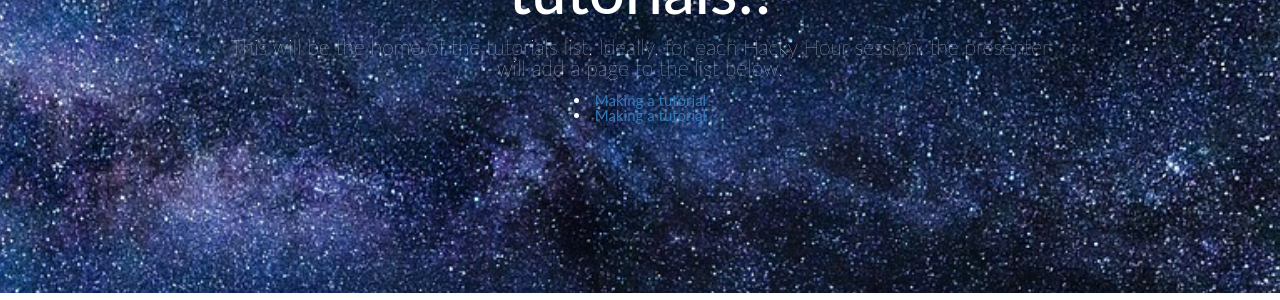
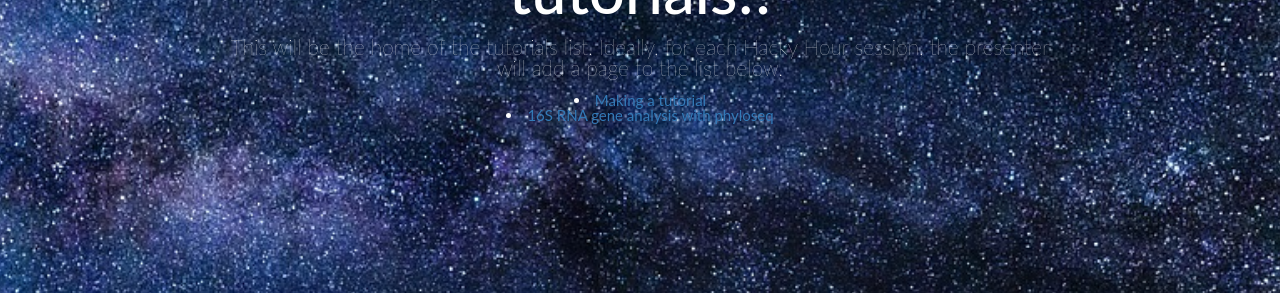
Before and after one commit to NUIGhackyhour/NUIGhackyhour.github.io, a Jekyll site: the page built from tutorials.html, in a window 1280 px wide. Shown: the part 285-585 px from the top of the page. Built offline with Jekyll 4.4.1, drawn with Linux system fonts in a browser that asks for light colours; nearby versions of some CDN libraries.

Commit message:
Update tutorials.html

```diff
--- a/tutorials.html
+++ b/tutorials.html
@@ -9,5 +9,5 @@
     This will be the home of the tutorials list.  Ideally, for each Hacky Hour session, the presenter will add a page to the list below.
 
     <li><a href="./tutorials/tutorial_howto.html">Making a tutorial</a> </li>
-    <li><a href="./tutorials/tuto-phyloseq.html">Making a tutorial</a> </li>
+    <li><a href="./tutorials/tuto-phyloseq.html">16S RNA gene analysis with phyloseq</a> </li>
 </div>
```
